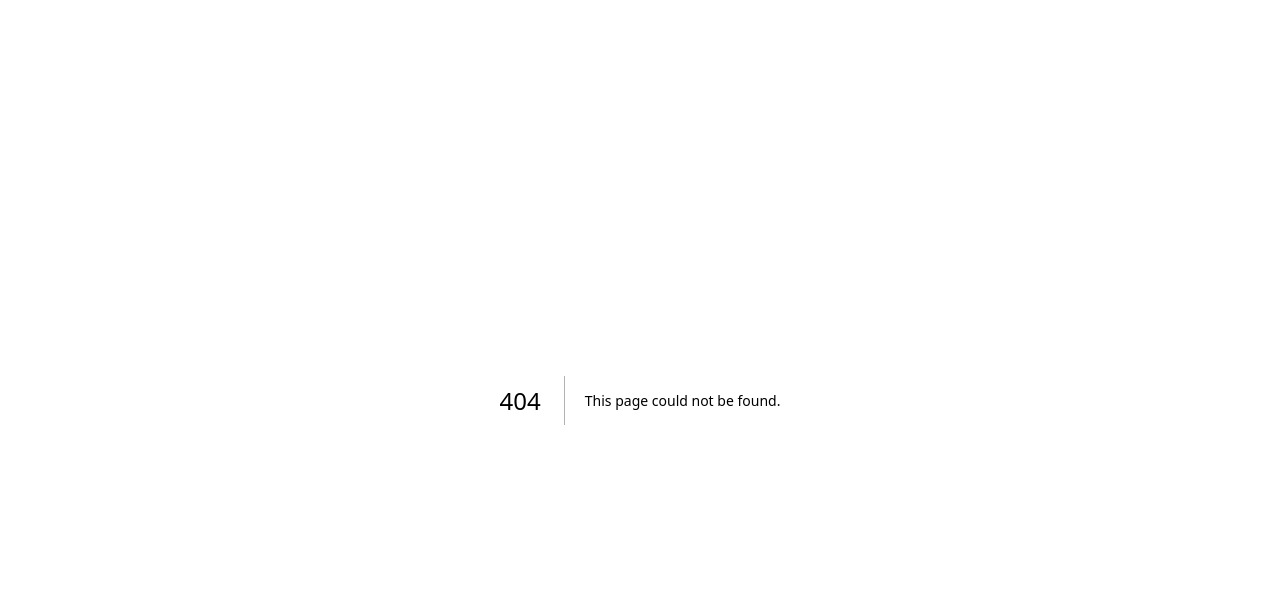
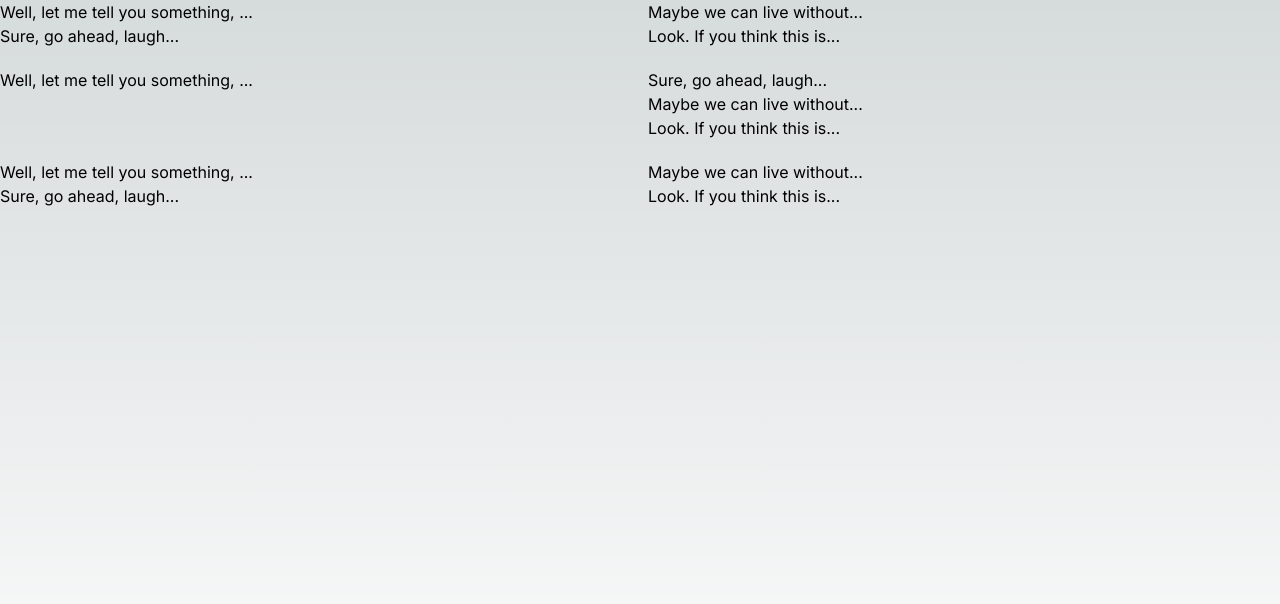
Before and after one commit to David6811/tailwindTutorial, a Next.js app: page /Break in a window 1280 px wide. Before the commit this address had no page. Shown: the top 604 px of the page. Built offline with nearby package versions, Linux system fonts and the light colour scheme.

Commit message:
Break (#4)

```diff
--- /dev/null
+++ b/app/Break/page.tsx
@@ -0,0 +1,36 @@
+import Image from 'next/image';
+import demo from '../images/demo.png';
+
+
+export default function Page() {
+    return (
+        <div className='min-h-screen'>
+            {/* break-after-* */}
+            <div className="columns-2">
+                <p>Well, let me tell you something, ...</p>
+                <p className="break-after-column">Sure, go ahead, laugh...</p>
+                <p>Maybe we can live without...</p>
+                <p>Look. If you think this is...</p>
+            </div>
+
+            {/* break-before-* */}
+            <div className="columns-2 mt-5">
+                <p>Well, let me tell you something, ...</p>
+                <p className="break-before-column">Sure, go ahead, laugh...</p>
+                <p>Maybe we can live without...</p>
+                <p>Look. If you think this is...</p>
+            </div>
+
+            {/* break-inside-* */}
+            <div className="columns-2 mt-5">
+                <p>Well, let me tell you something, ...</p>
+                <p className="break-inside-avoid-column">Sure, go ahead, laugh...</p>
+                <p>Maybe we can live without...</p>
+                <p>Look. If you think this is...</p>
+            </div>
+
+
+
+        </div>
+    );
+}
```
